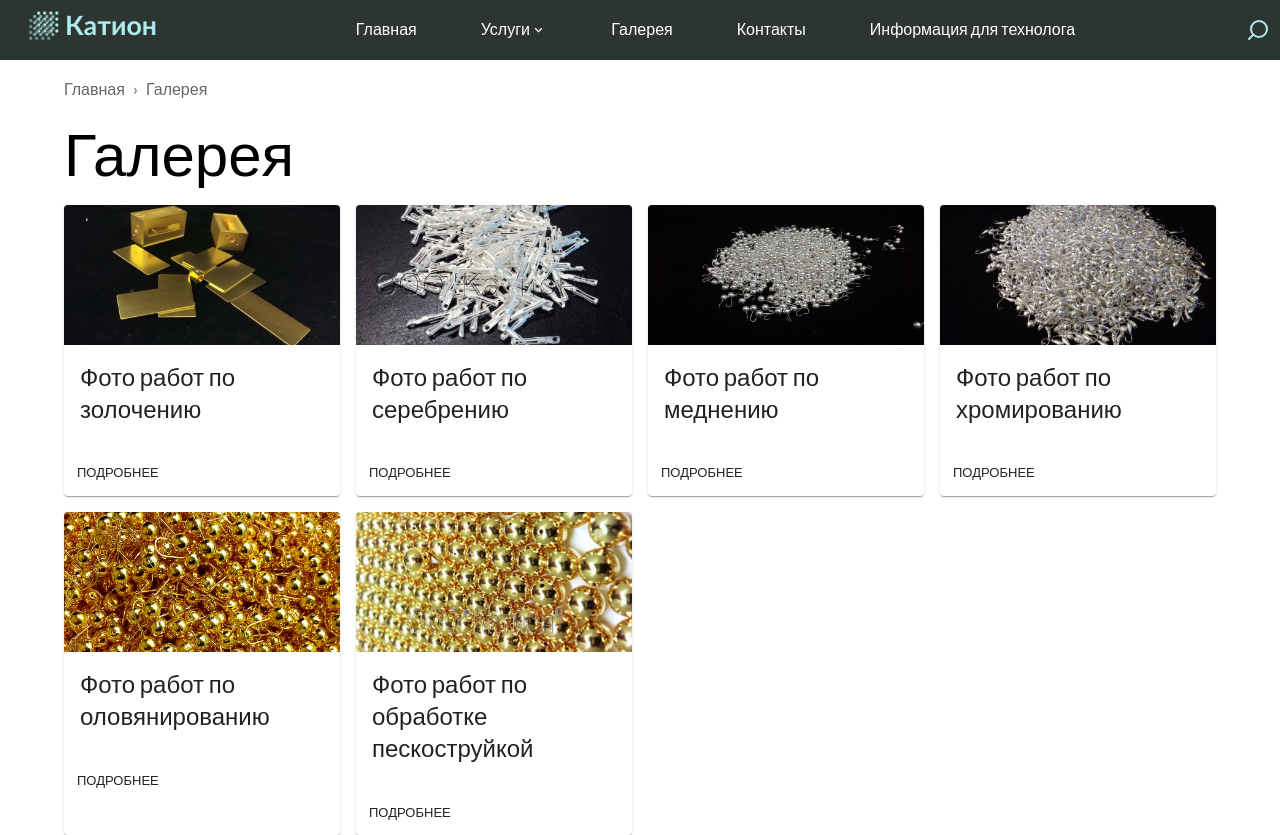
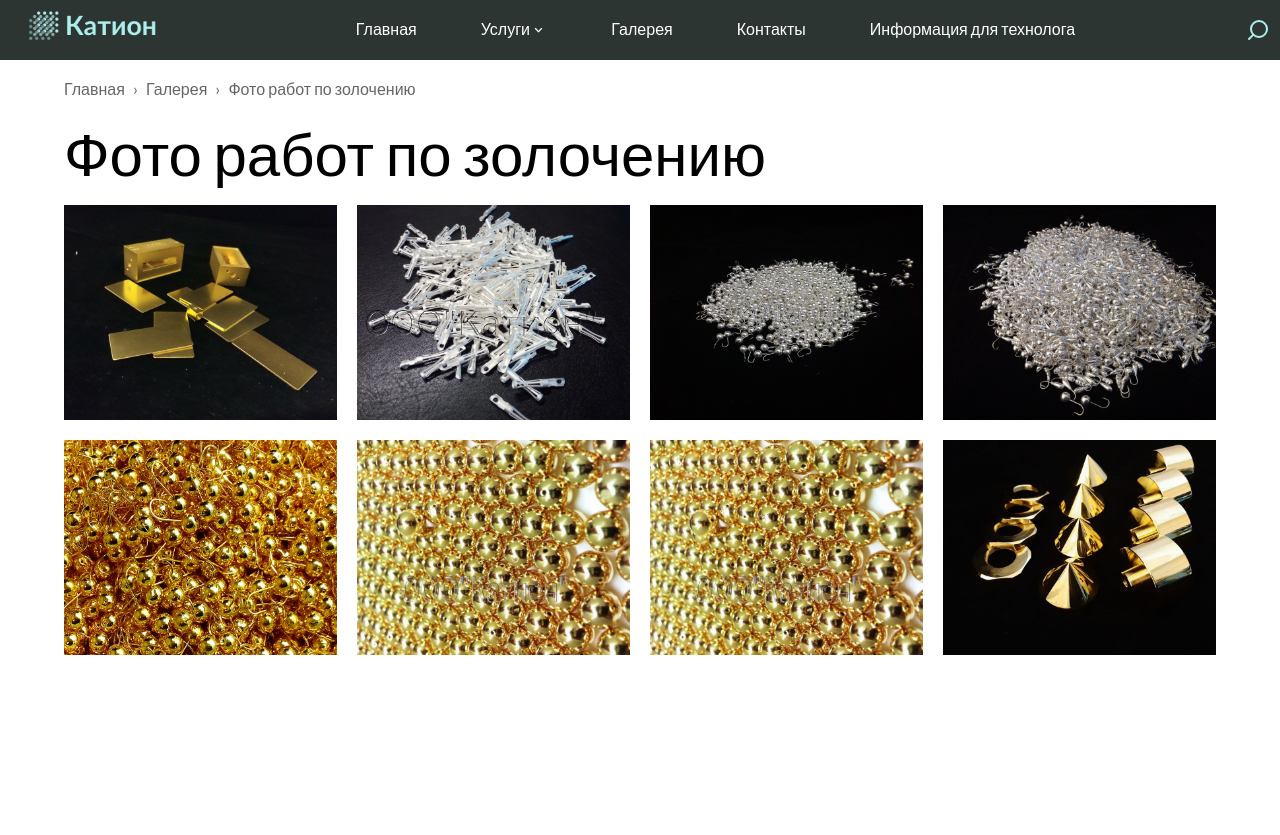
Before and after one commit to anna-shatilova/kation, a React (Create React App) app: page / in a window 1280 px wide. After the commit the page ends 800 px from the top, so only its background shows below. Built offline with nearby package versions, Linux system fonts and the light colour scheme.

Commit message:
Page gallery component done

```diff
--- a/src/App.js
+++ b/src/App.js
@@ -1,6 +1,7 @@
 import './App.css';
 import { Header } from './components/header/Header';
-import { Gallery } from './pages/gallery/gallery';
+import { GalleryFotoGold } from './pages/gallery-foto-gold/GalleryFotoGold';
+// import { Gallery } from './pages/gallery/gallery';
 // import { Mainpage } from './pages/mainpage/mainpage';
 
 function App() {
@@ -9,7 +10,8 @@ function App() {
       <Header />
       {/* <Mainpage>
       </Mainpage> */}
-      <Gallery />
+      {/* <Gallery /> */}
+      <GalleryFotoGold />
     </div>
   );
 }
--- /dev/null
+++ b/src/pages/gallery-foto-gold/GalleryFotoGold.jsx
@@ -0,0 +1,84 @@
+import { ThemeProvider } from '@emotion/react';
+import {
+  Breadcrumbs,
+  Container,
+  ImageList,
+  ImageListItem,
+  Link,
+  Typography,
+  createTheme,
+} from '@mui/material';
+
+const itemData = [
+  {
+    img: '/img/gallery/slide6.jpg',
+    title: 'foto1',
+  },
+  {
+    img: '/img/gallery/slide3.jpg',
+    title: 'foto2',
+  },
+  {
+    img: '/img/gallery/slide8.jpg',
+    title: 'foto3',
+  },
+  {
+    img: '/img/gallery/slide11.jpg',
+    title: 'foto4',
+  },
+  {
+    img: '/img/gallery/slide12.jpg',
+    title: 'foto5',
+  },
+  {
+    img: '/img/gallery/slide20.jpg',
+    title: 'foto6',
+  },
+  {
+    img: '/img/gallery/slide20.jpg',
+    title: 'foto7',
+  },
+  {
+    img: '/img/gallery/slide23.jpg',
+    title: 'foto8',
+  },
+];
+
+export const GalleryFotoGold = () => {
+  const theme = createTheme({
+    typography: {
+      fontFamily: ['Lato', 'sans-serif'].join(','),
+    },
+  });
+
+  return (
+    <ThemeProvider theme={theme}>
+      <Container sx={{ mt: 2 }}>
+        <Breadcrumbs separator="›" aria-label="breadcrumb" sx={{ mb: 2 }}>
+          <Link underline="hover" color="inherit" href="/">
+            Главная
+          </Link>
+          <Link underline="hover" color="inherit" href="/">
+            Галерея
+          </Link>
+          <Typography color="inherit">Фото работ по золочению</Typography>
+        </Breadcrumbs>
+        <Typography variant="h2" color="inherit" sx={{ mb: 2 }}>
+          Фото работ по золочению
+        </Typography>
+        <ImageList sx={{ height: 450 }} cols={4}  gap={20}>
+          {itemData.map((item) => (
+            <ImageListItem key={item.img}>
+              <img
+                srcSet={`${item.img}?w=164&h=164&fit=crop&auto=format&dpr=2 2x`}
+                src={`${item.img}?w=164&h=164&fit=crop&auto=format`}
+                alt={item.title}
+                loading="lazy"
+              />
+            </ImageListItem>
+          ))}
+        </ImageList>
+      </Container>
+    </ThemeProvider>
+  );
+};
```
